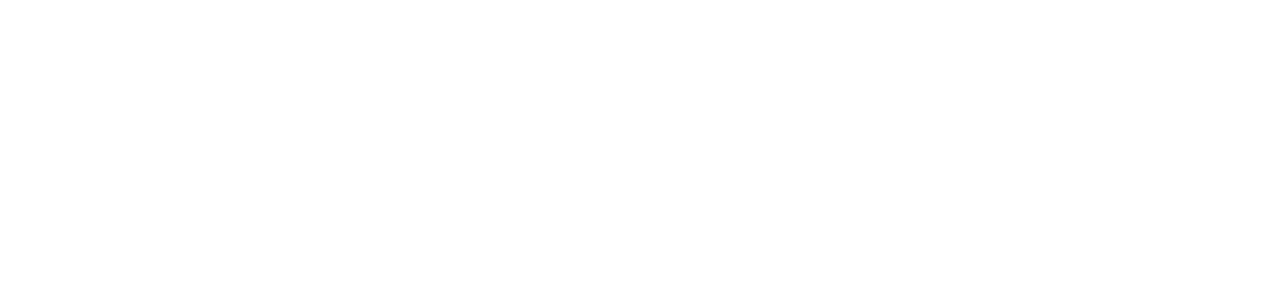
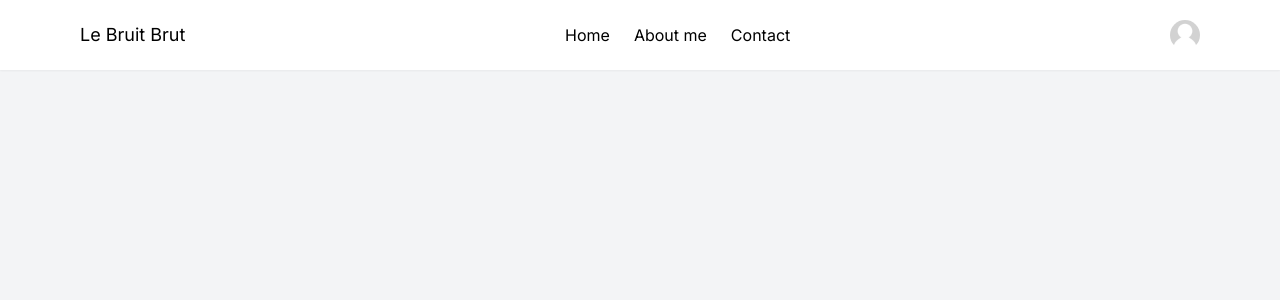
Before and after one commit to punpom/lebruitbrut-app, a Next.js app: page / in a window 1280 px wide. Shown: the top 300 px of the page. Built offline with nearby package versions, Linux system fonts and the light colour scheme.

Commit message:
:sparkles: navbar/avatar/container/logo

```diff
--- /dev/null
+++ b/app/components/Avatar.tsx
@@ -0,0 +1,17 @@
+'use client';
+
+import Image from "next/image";
+
+const Avatar = () => {
+    return (
+        <Image
+            className="rounded-full"
+            height="30"
+            width="30"
+            alt="Avatar"
+            src="/images/placeholder.jpg"
+        />
+     );
+}
+
+export default Avatar;
--- /dev/null
+++ b/app/components/Container.tsx
@@ -0,0 +1,22 @@
+'use client';
+
+interface ContainerProps {
+    children: React.ReactNode;
+}
+
+const Container: React.FC<ContainerProps> = ({ children }) => {
+    return (
+    <div className="
+    max-w-[2520px]
+    mx-auto
+    xl:px-20
+    md:px-10
+    sm:px-2
+    px-4
+    ">
+        {children}
+    </div>
+    );
+}
+
+export default Container;
--- /dev/null
+++ b/app/components/navigation/Logo.tsx
@@ -0,0 +1,11 @@
+import { useRouter } from "next/navigation";
+
+const Logo = () => {
+
+    const router = useRouter()
+    return (
+        <div className="text-lg cursor-pointer" onClick={() => router.push("/")}>Le Bruit Brut</div>
+     );
+}
+
+export default Logo;
--- /dev/null
+++ b/app/components/navigation/Navbar.tsx
@@ -0,0 +1,42 @@
+'use client';
+
+import Avatar from "../Avatar";
+import Container from "../Container";
+import Logo from "./Logo";
+import Navigation from "./Navigation";
+import { AiOutlineMenu } from 'react-icons/ai';
+
+const Navbar = () => {
+    return (
+    <div className="
+    w-full
+    bg-white
+     shadow-sm
+     ">
+        <div className="py-5">
+            <Container>
+                <div className="
+                flex
+                flex-row
+                items-center
+                justify-between
+                gap-3
+                md:gap-0
+                ">
+
+                    <Logo/>
+                    <Navigation/>
+                    <div className="hidden sm:block">
+                    <Avatar/>
+                    </div>
+                    <div className="sm:hidden">
+                    <AiOutlineMenu size={25}/>
+                    </div>
+                </div>
+            </Container>
+        </div>
+    </div>
+    );
+}
+
+export default Navbar;
--- /dev/null
+++ b/app/components/navigation/Navigation.tsx
@@ -0,0 +1,23 @@
+import Link from "next/link";
+
+const Navigation = () => {
+
+
+    return (
+    <div className="sm:block hidden">
+        <ul className="flex flex-row">
+            <li className="mx-6">
+                <Link href="/">Home</Link>
+            </li>
+            <li>
+                <Link href="/about">About me</Link>
+            </li>
+            <li className="mx-6">
+                <Link href="/contact">Contact</Link>
+            </li>
+        </ul>
+    </div>
+    );
+}
+
+export default Navigation;
--- a/app/globals.css
+++ b/app/globals.css
@@ -6,4 +6,5 @@
 body,
 :root {
   height: 100%;
+  background-color: #F3F4F6;
 }
--- a/app/layout.tsx
+++ b/app/layout.tsx
@@ -1,6 +1,7 @@
 import './globals.css'
 import type { Metadata } from 'next'
 import { Inter } from 'next/font/google'
+import Navbar from './components/navigation/Navbar'
 
 const inter = Inter({ subsets: ['latin'] })
 
@@ -16,7 +17,10 @@
 }) {
   return (
     <html lang="en">
-      <body className={inter.className}>{children}</body>
+      <body className={inter.className}>
+        <Navbar/>
+        {children}
+        </body>
     </html>
   )
 }
--- a/package.json
+++ b/package.json
@@ -17,6 +17,7 @@
     "next": "13.4.10",
     "react": "18.2.0",
     "react-dom": "18.2.0",
+    "react-icons": "^4.10.1",
     "typescript": "5.1.6"
   },
   "devDependencies": {
```
Also changed, not shown: public/images/placeholder.jpg (added).
